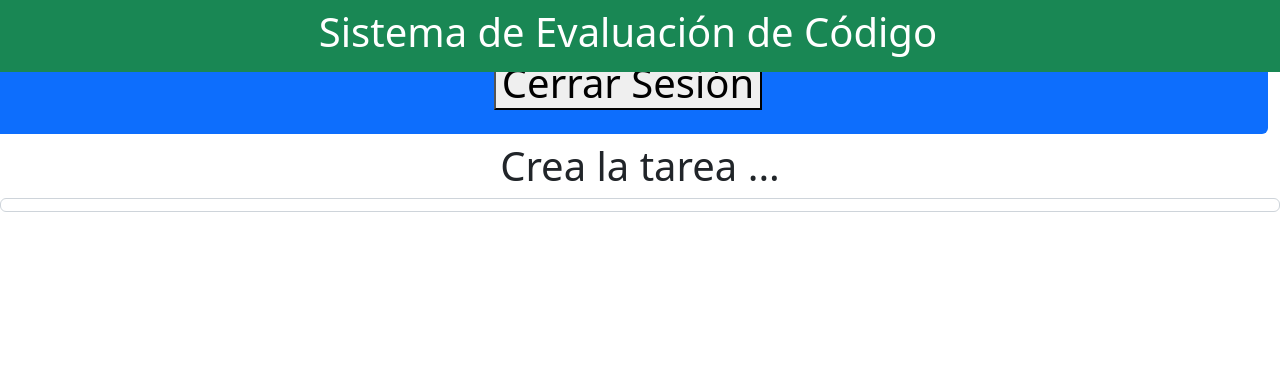
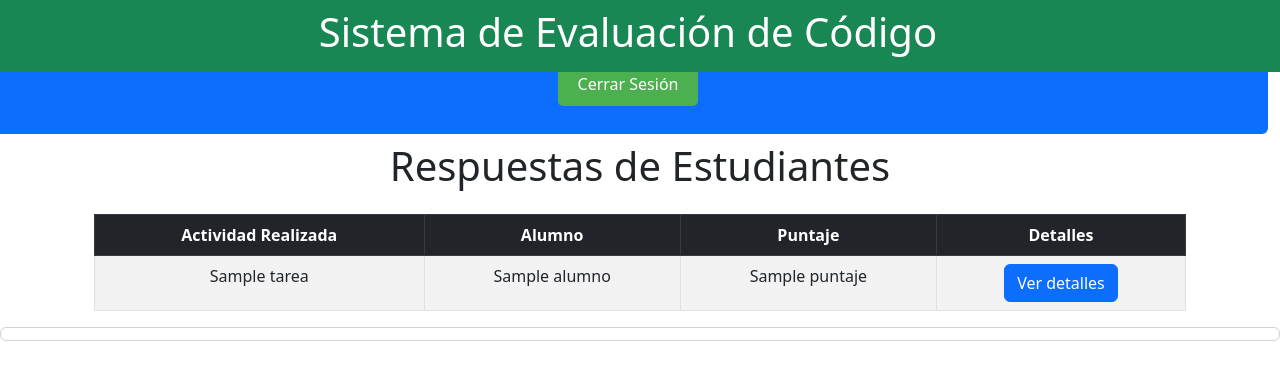
Before and after one commit to aronmarshall/ProyectoFinal, a Django app: template systemEvaluacion/app/app/templates/respuestas_estudiantes.html in a window 1280 px wide. Shown: the top 380 px of the page. Run offline with Django 4.2, Linux system fonts and the light colour scheme; the template is opened without the code that fills it: most values are stand-ins (such as "Sample title", 1, 10 or a date in 2020).

Commit message:
Vista preeliminar de las respuestas de alumno por ejercicio, moestrando actividad, puntaje obtenido y nombre del alumno, danto la posibilidad de ver más detalles, esta última función esta en contrucción.

```diff
--- a/systemEvaluacion/app/app/templates/respuestas_estudiantes.html
+++ b/systemEvaluacion/app/app/templates/respuestas_estudiantes.html
@@ -1,11 +1,46 @@
 {% extends "base.html" %}
+
+{% block titulo %}Respuestas de Estudiantes - Sistema de Evaluación de Código{% endblock %}
+
 {% block encabezado %}
-<form method="post" action=/logout>
+<form method="post" action="/logout">
     {% csrf_token %}
-    <button type="submit">Cerrar Sesión</button>
+    <button type="submit" class="btn btn-personalizado">Cerrar Sesión</button>
 </form>
 {% endblock %}
 
-{% block contenido%}<h1>Crea la tarea ...</h1>
+{% block contenido %}
+<div class="container">
+    <h1 class="text-center mb-4">Respuestas de Estudiantes</h1>
 
+    <div class="table-responsive">
+        <table class="table table-striped table-bordered">
+            <thead class="table-dark">
+                <tr>
+                    <th scope="col">Actividad Realizada</th>
+                    <th scope="col">Alumno</th>
+                    <th scope="col">Puntaje</th>
+                    <th scope="col">Detalles</th>
+                </tr>
+            </thead>
+            <tbody>
+                {% for estudiante in estudiantes %}
+                <tr>
+                    <td>{{ estudiante.tarea }}</td>
+                    <td>{{ estudiante.alumno }}</td>
+                    <td>{{ estudiante.puntaje }}</td>
+                    <td>
+                        <form method="POST" action="#">
+                            {% csrf_token %}
+                            <input type="hidden" id="nombre_tarea" name="nombre_tarea" value="{{ estudiante.tarea }}">
+                            <input type="hidden" id="nombre_estudiante" name="nombre_estudiante" value="{{ estudiante.alumno }}">
+                            <button type="submit" class="btn btn-primary">Ver detalles</button>
+                        </form>
+                    </td>
+                </tr>
+                {% endfor %}
+            </tbody>
+        </table>
+    </div>
+</div>
 {% endblock %}
```
Also changed, not shown: systemEvaluacion/app/app/tareasMaestro/views.py (+10 -10 lines), 1 other file.
